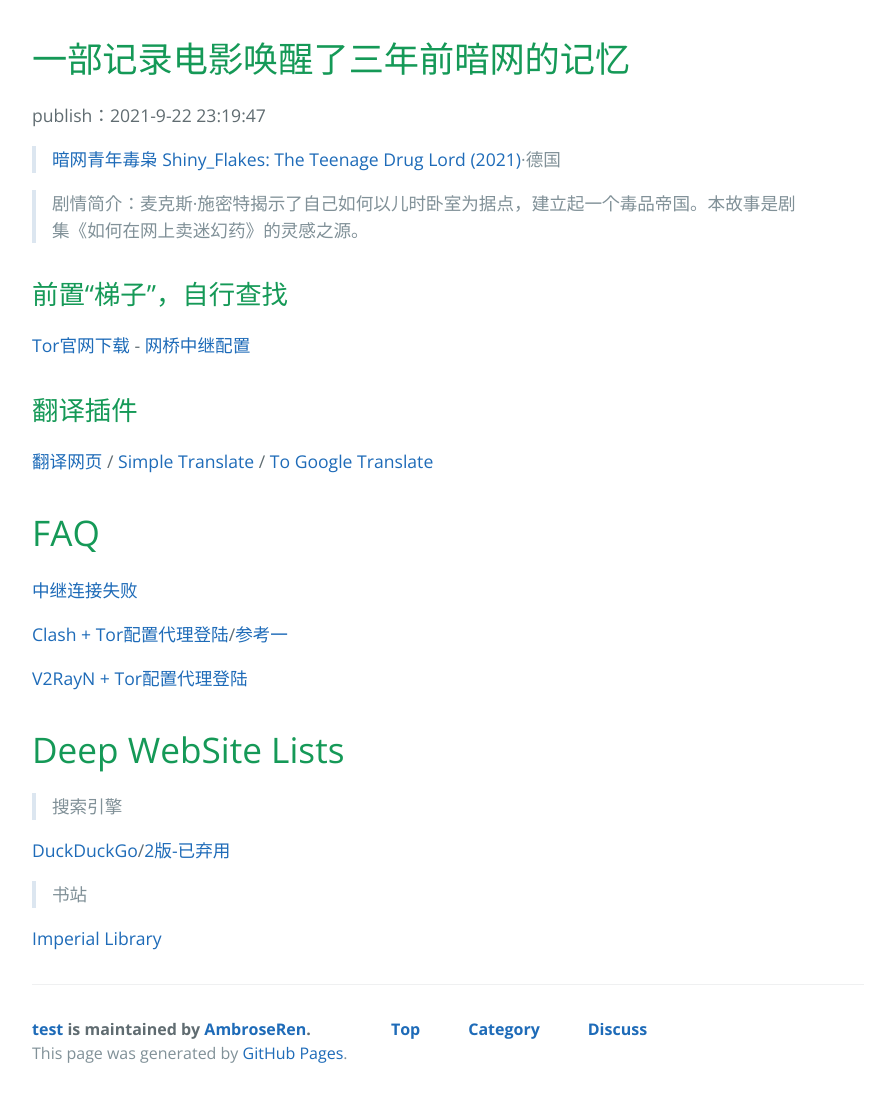
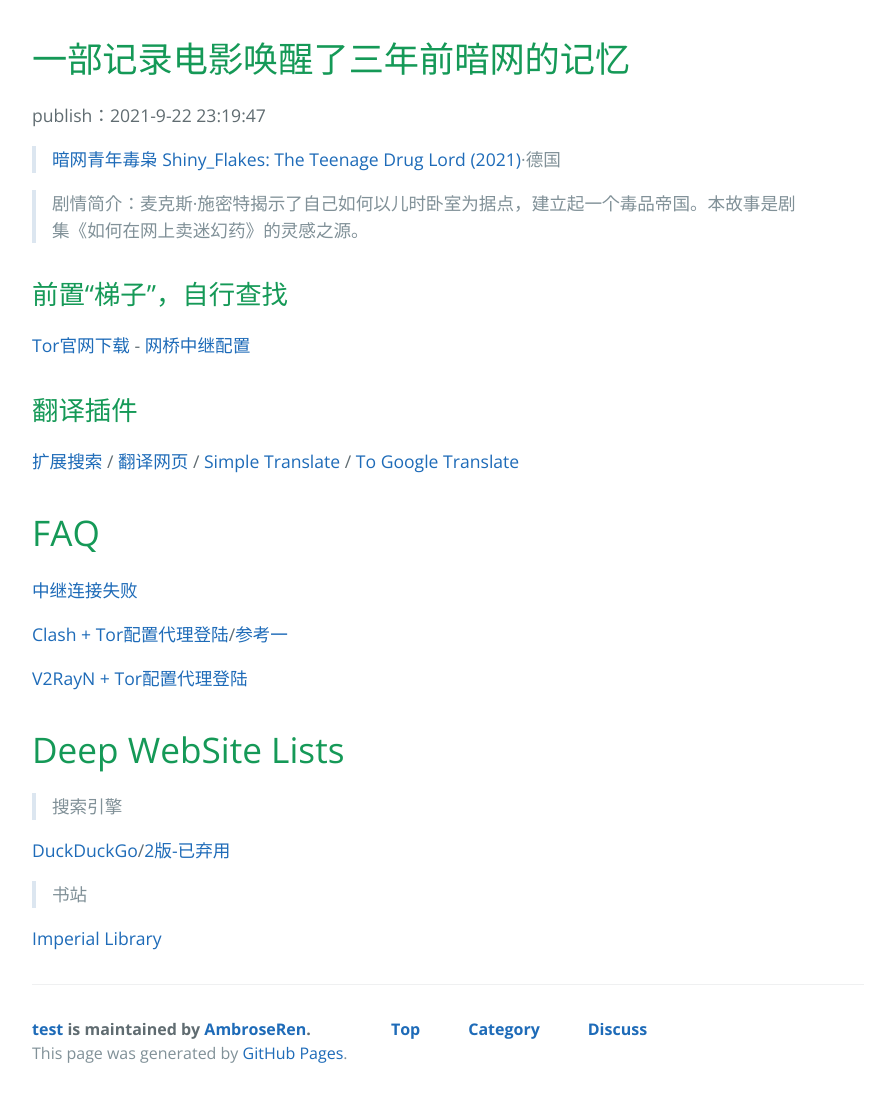
Before and after one commit to AmbroseRen/test, a Jekyll site: the page built from Doc/Tools/Tor.md, in a window 1280 px wide. Shown: the whole page, without its empty margins (192-1087 px from the left). Built offline with Jekyll 4.4.1, drawn with Linux system fonts in a browser that asks for light colours; our own code applies the rules of GitHub Pages for plain Markdown files; the repository's description, which GitHub fills in, is left out.

Commit message:
Update Tor.md

```diff
--- a/Doc/Tools/Tor.md
+++ b/Doc/Tools/Tor.md
@@ -12,7 +12,7 @@
 
 ## 翻译插件
 
-[翻译网页](https://addons.mozilla.org/zh-CN/firefox/addon/traduzir-paginas-web/?utm_source=addons.mozilla.org&utm_medium=referral&utm_content=search) / [Simple Translate](https://addons.mozilla.org/zh-CN/firefox/addon/simple-translate/?utm_source=addons.mozilla.org&utm_medium=referral&utm_content=search) / [To Google Translate](https://addons.mozilla.org/zh-CN/firefox/addon/to-google-translate/?utm_source=addons.mozilla.org&utm_medium=referral&utm_content=search)
+[扩展搜索](https://addons.mozilla.org/zh-CN/firefox/search/?q=gTranslator) / [翻译网页](https://addons.mozilla.org/zh-CN/firefox/addon/traduzir-paginas-web/?utm_source=addons.mozilla.org&utm_medium=referral&utm_content=search) / [Simple Translate](https://addons.mozilla.org/zh-CN/firefox/addon/simple-translate/?utm_source=addons.mozilla.org&utm_medium=referral&utm_content=search) / [To Google Translate](https://addons.mozilla.org/zh-CN/firefox/addon/to-google-translate/?utm_source=addons.mozilla.org&utm_medium=referral&utm_content=search)
 
 # FAQ
 
```
